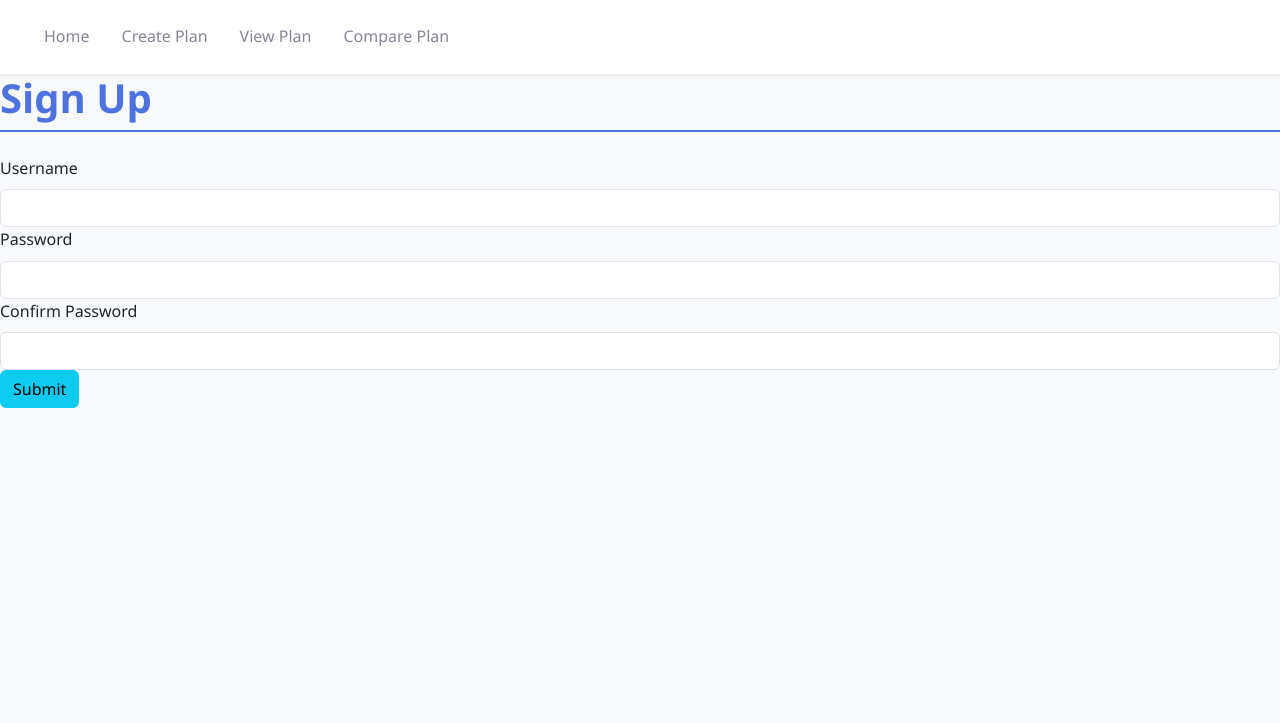
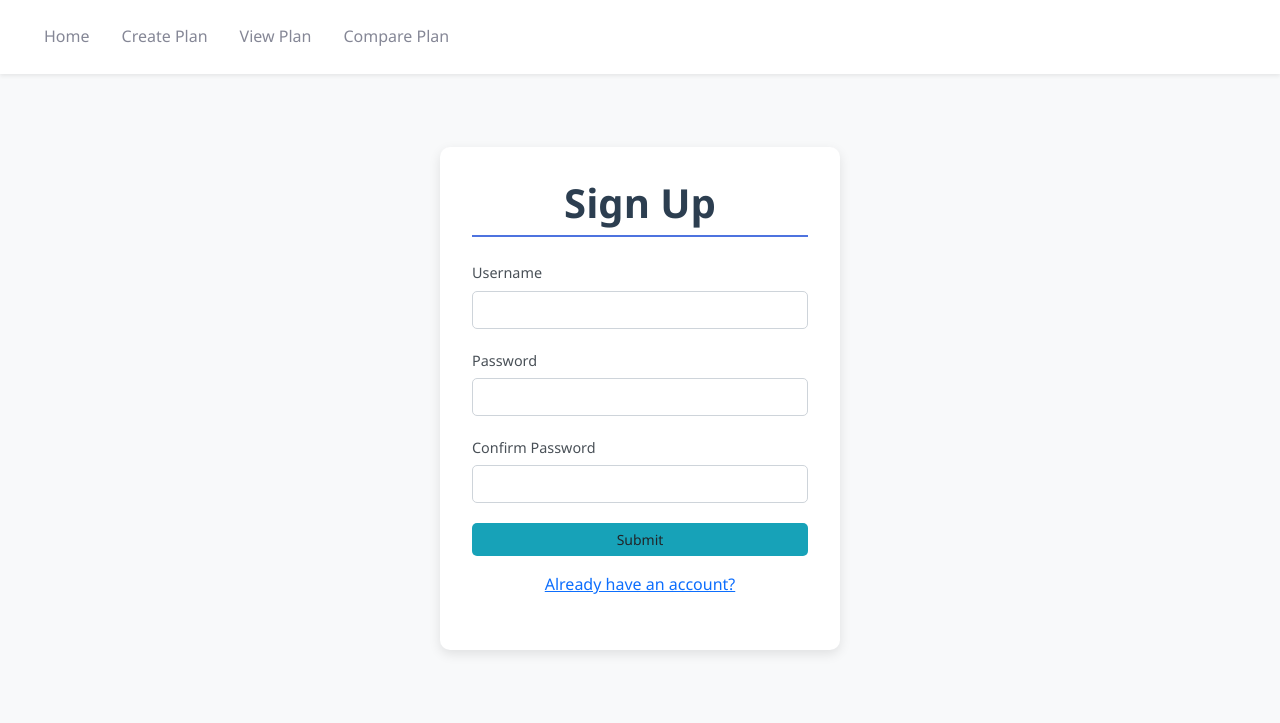
Before and after one commit to tri-tim-m-nguyen/study-plan-application, a Flask app: page /signup in a window 1280 px wide. Shown: the top 723 px of the page. Run offline with Flask 3, Linux system fonts and the light colour scheme.

```diff
--- a/app/templates/signup.html
+++ b/app/templates/signup.html
@@ -1,32 +1,45 @@
 {% extends "base.html" %}
 
 {% block content %}
-    <h1>Sign Up</h1>
-    <form action="" method="POST" novalidate>
+<div class="auth-form-container">
+    <div class="auth-form-card">
+        <h1 class="auth-form-title">Sign Up</h1>
+        <form class="auth-form" action="" method="POST" novalidate>
             {{ form.hidden_tag() }}
 
-        {{ form.username.label(class = "form-label") }}
-        {{ form.username(class = "form-control")}}
+            <div class="form-group">
+                {{ form.username.label(class="form-label") }}
+                {{ form.username(class="form-control") }}
                 {% for error in form.username.errors %}
-            <div class="text-danger">{{ error }}</div>
+                    <div class="error-message text-danger">{{ error }}</div>
                 {% endfor %}
+            </div>
 
-        {{ form.password.label(class = "form-label") }}
-        {{ form.password(class = "form-control") }}
+            <div class="form-group">
+                {{ form.password.label(class="form-label") }}
+                {{ form.password(class="form-control") }}
                 {% for error in form.password.errors %}
                     {% if error != 'invalid_password_complexity' %}
-                <div class="text-danger">{{ error }}</div>
+                        <div class="error-message text-danger">{{ error }}</div>
                     {% endif %}
                 {% endfor %}
+            </div>
 
-        {{ form.confirm_password.label(class = "form-label") }}
-        {{ form.confirm_password(class = "form-control") }}
+            <div class="form-group">
+                {{ form.confirm_password.label(class="form-label") }}
+                {{ form.confirm_password(class="form-control") }}
                 {% for error in form.confirm_password.errors %}
-            <div class="text-danger">{{ error }}</div>
+                    <div class="error-message text-danger">{{ error }}</div>
                 {% endfor %}
+            </div>
 
-        {{ form.submit(class="btn btn-info") }}
+            <div class="form-group">
+                {{ form.submit(class="btn btn-submit") }}
+                <div class="text-center mt-3">
+                    <a href="{{ url_for('login') }}" class="account-link">Already have an account?</a>
+                </div>
+            </div>
         </form>
-
-
+    </div>
+</div>
 {% endblock %}
```
Also changed, not shown: app/templates/login.html (deleted, +0 -24 lines). Lines whose indentation alone changed are shown as unchanged.
